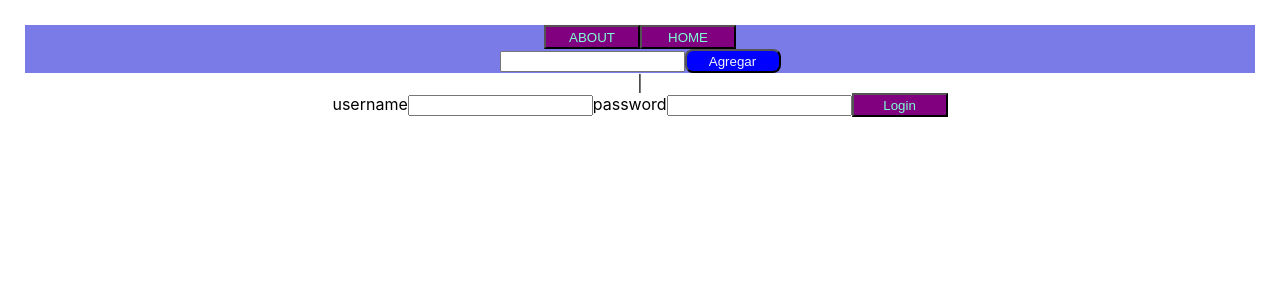
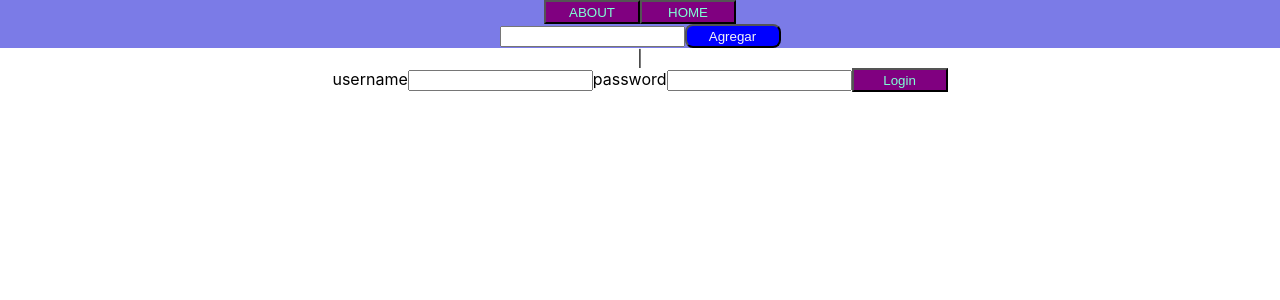
Before and after one commit to Seijuro6/Rick-and-Morty, a React (Create React App) app: page / in a window 1280 px wide. Shown: the top 300 px of the page. Built offline with nearby package versions, Linux system fonts and the light colour scheme.

Commit message:
"solucion fondo en imagenes"

```diff
--- a/src/App.css
+++ b/src/App.css
@@ -1,5 +1,6 @@
 .App {
    text-align: center;
+   padding: 0;
    /* background-image: url(https://giffiles.alphacoders.com/118/118782.gif);
    background-size: cover;
    height: 100vh;
--- a/src/App.js
+++ b/src/App.js
@@ -45,7 +45,7 @@ function App () {
   };
 
   return (
-    <div className='App' style={{ padding: '25px' }}>
+    <div className='App'>
         <Nav onSearch={onSearch}/>
 
         <Routes>
```
